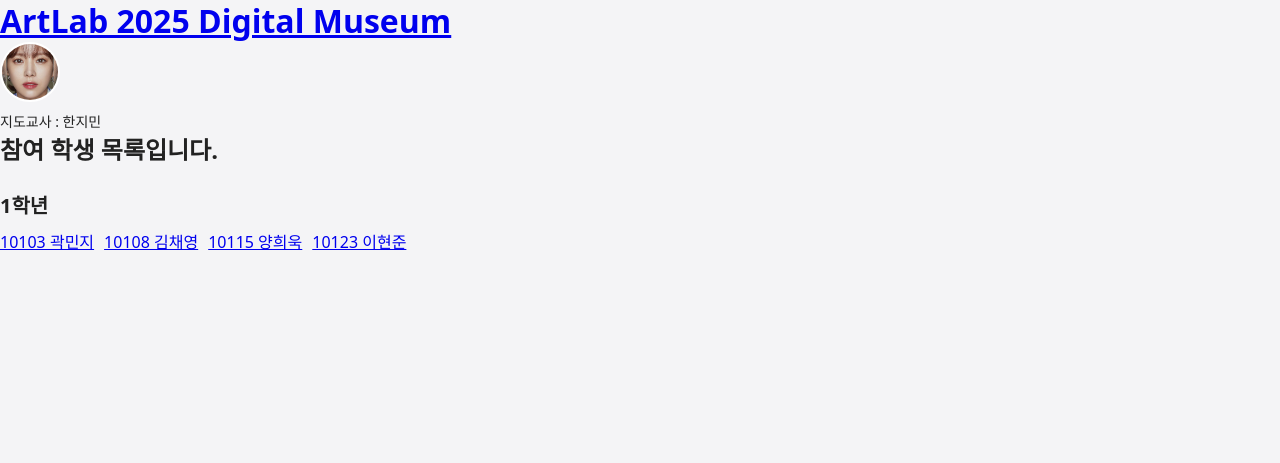
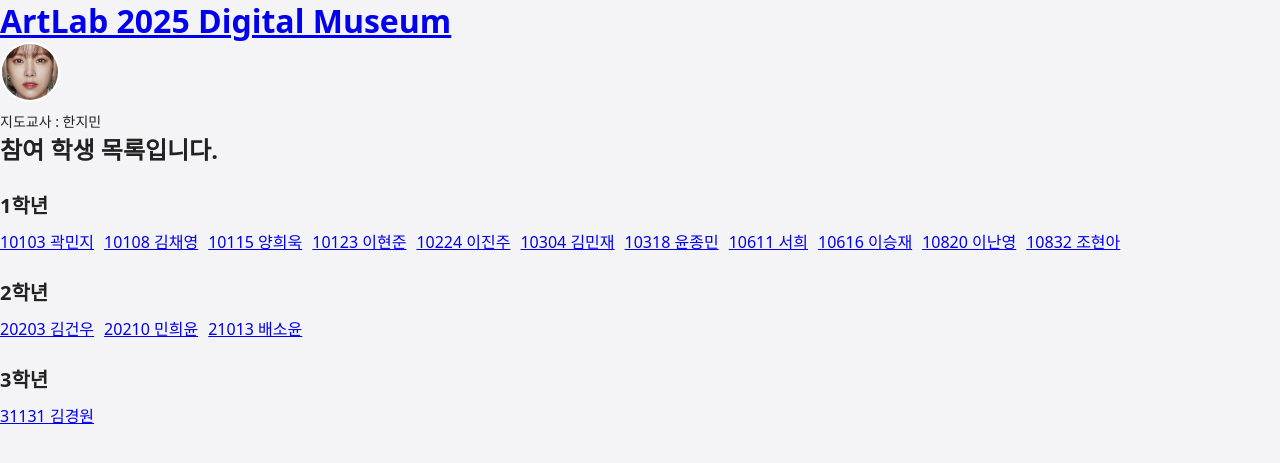
Before and after one commit to pek9931937-glitch/artlab-2025, a Flask app: page / in a window 1280 px wide. Shown: the part 219-682 px from the top of the page. Run offline with Flask 3, Linux system fonts and the light colour scheme.

Commit message:
Update index.html

```diff
--- a/templates/index.html
+++ b/templates/index.html
@@ -56,3 +56,99 @@
                 <a class="student-card"
                    href="{{ url_for('student_page', name='이현준') }}">
                     <span class="student-name">10123 이현준</span>
+                </a>
+                <a class="student-card"
+                   href="{{ url_for('student_page', name='이진주') }}">
+                    <span class="student-name">10224 이진주</span>
+                </a>
+                <a class="student-card"
+                   href="{{ url_for('student_page', name='김민재') }}">
+                    <span class="student-name">10304 김민재</span>
+                </a>
+                <a class="student-card"
+                   href="{{ url_for('student_page', name='윤종민') }}">
+                    <span class="student-name">10318 윤종민</span>
+                </a>
+                <a class="student-card"
+                   href="{{ url_for('student_page', name='서희') }}">
+                    <span class="student-name">10611 서희</span>
+                </a>
+                <a class="student-card"
+                   href="{{ url_for('student_page', name='이승재') }}">
+                    <span class="student-name">10616 이승재</span>
+                </a>
+                <a class="student-card"
+                   href="{{ url_for('student_page', name='이난영') }}">
+                    <span class="student-name">10820 이난영</span>
+                </a>
+                <a class="student-card"
+                   href="{{ url_for('student_page', name='조현아') }}">
+                    <span class="student-name">10832 조현아</span>
+                </a>
+            </div>
+
+            <!-- 2학년 -->
+            <h3 class="grade-title">2학년</h3>
+            <div class="student-grid">
+                <a class="student-card"
+                   href="{{ url_for('student_page', name='김건우') }}">
+                    <span class="student-name">20203 김건우</span>
+                </a>
+                <a class="student-card"
+                   href="{{ url_for('student_page', name='민희윤') }}">
+                    <span class="student-name">20210 민희윤</span>
+                </a>
+                <a class="student-card"
+                   href="{{ url_for('student_page', name='배소윤') }}">
+                    <span class="student-name">21013 배소윤</span>
+                </a>
+            </div>
+
+            <!-- 3학년 -->
+            <h3 class="grade-title">3학년</h3>
+            <div class="student-grid">
+                <a class="student-card"
+                   href="{{ url_for('student_page', name='김경원') }}">
+                    <span class="student-name">31131 김경원</span>
+                </a>
+            </div>
+
+        </section>
+    </main>
+
+    <!-- 선생님 사진 팝업 모달 -->
+    <div class="modal" id="teacher-modal">
+        <div class="modal-backdrop" id="teacher-modal-backdrop"></div>
+        <div class="modal-content">
+            <img
+                src="{{ url_for('static', filename='teacher-hanjimin.jpg') }}"
+                alt="지도교사 한지민 확대"
+                class="modal-image"
+            >
+        </div>
+    </div>
+
+    <!-- 선생님 사진 팝업 스크립트 (지금 쓰는 CSS 구조 그대로 사용) -->
+    <script>
+        const teacherPhoto = document.getElementById("teacher-photo");
+        const teacherModal = document.getElementById("teacher-modal");
+        const teacherBackdrop = document.getElementById("teacher-modal-backdrop");
+
+        if (teacherPhoto && teacherModal && teacherBackdrop) {
+            teacherPhoto.addEventListener("click", () => {
+                teacherModal.classList.add("show");
+            });
+
+            teacherBackdrop.addEventListener("click", () => {
+                teacherModal.classList.remove("show");
+            });
+
+            document.addEventListener("keydown", (e) => {
+                if (e.key === "Escape") {
+                    teacherModal.classList.remove("show");
+                }
+            });
+        }
+    </script>
+</body>
+</html>
```
